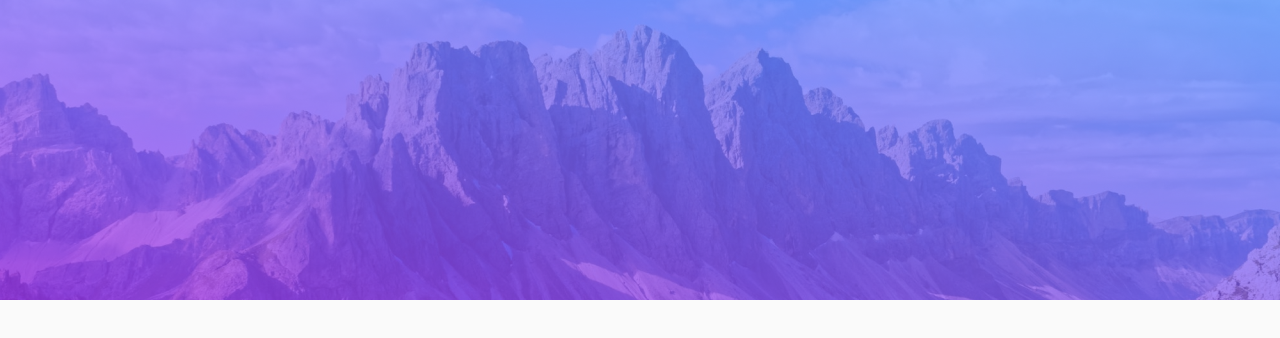
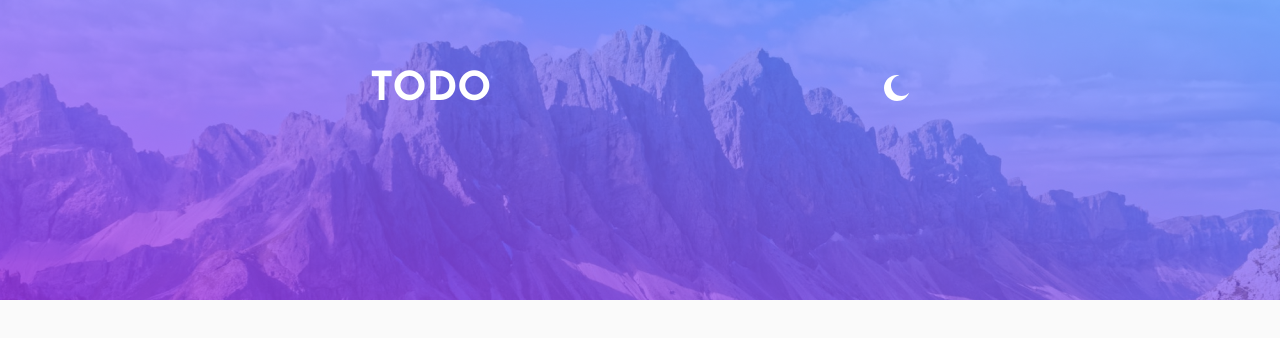
Before and after one commit to towkir/todo-app, a Svelte app: page / in a window 1280 px wide. Shown: the top 338 px of the page. Built offline with nearby package versions, Linux system fonts and the light colour scheme.

Commit message:
added a basic header with static theme toggler

```diff
--- a/src/App.svelte
+++ b/src/App.svelte
@@ -1,9 +1,11 @@
 <script lang="ts">
   import DynamicBackground from 'src/lib/DynamicBackground.svelte';
+  import Header from 'src/lib/Header.svelte';
 </script>
 
 <main>
   <DynamicBackground />
+  <Header />
 </main>
 
 <style lang="scss">
--- /dev/null
+++ b/src/lib/Header.svelte
@@ -0,0 +1,51 @@
+<script>
+
+</script>
+
+<header>
+  <h1>TODO</h1>
+  <div class="theme-toggler">
+    <label for="theme-switcher">
+      <input type="checkbox" id="theme-switcher">
+      <span class="icon"></span>
+    </label>
+  </div>
+</header>
+
+<style lang="scss">
+header {
+  display: flex;
+  align-items: center;
+  justify-content: space-between;
+  h1 {
+    color: $header-color;
+    @include px-to-rem(40)
+  }
+  .theme-toggler {
+    label {
+      display: inline-block;
+      width: 26px;
+      height: 26px;
+      overflow: hidden;
+      cursor: pointer;
+      input[type="checkbox"] {
+        display: none;
+        & + .icon {
+          display: inline-block;
+          width: 26px;
+          height: 26px;
+          background-image: url("src/assets/icons/icon-moon.svg"), url("src/assets/icons/icon-sun.svg");
+          background-repeat: no-repeat;
+          background-size: 26px;
+          background-position-x: center, center;
+          background-position-y: 0, 52px;
+          transition: background-position 0.3s ease-in-out;
+        }
+        &:checked + .icon {
+          background-position-y: -52px, 0;
+        }
+      }
+    }
+  }
+}
+</style>
```
Also changed, not shown: src/assets/icons/icon-moon.svg (added), src/assets/icons/icon-sun.svg (added).
